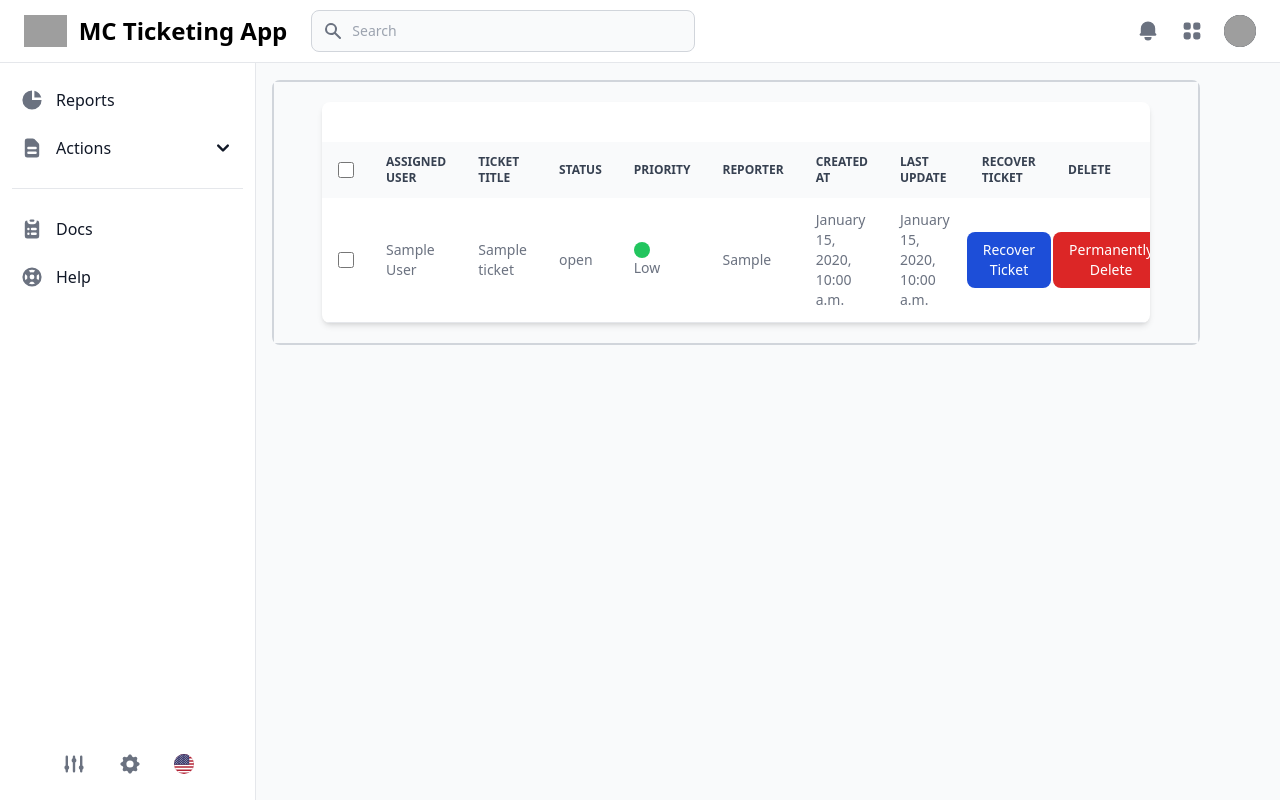
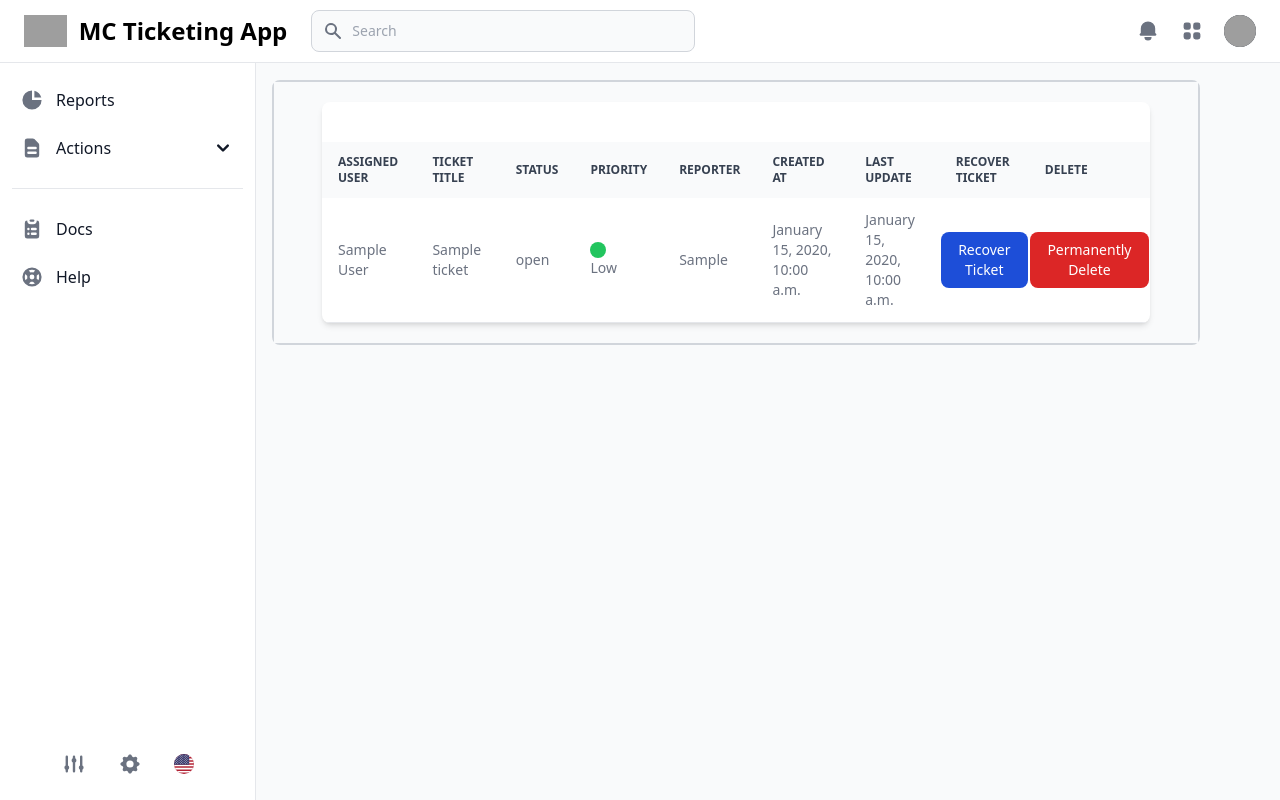
Before and after one commit to mdomeracki231994/mc_ticketing_system, a Django app: page /all_closed_tickets/ in a window 1280 px wide. Run offline with Django 5.2, Linux system fonts and the light colour scheme; a user stored in the database is signed in; tables that the repository leaves empty hold one stand-in row (values such as "Sample post"); style sheets or scripts are compiled from the project's sources; some libraries are stand-ins or nearby versions; grey boxes are pictures that could not be loaded.

Commit message:
Removing checkboxes

```diff
--- a/templates/ticket_management/closed_tickets.html
+++ b/templates/ticket_management/closed_tickets.html
@@ -14,13 +14,6 @@
                             <table class="w-full text-sm text-left text-gray-500 dark:text-gray-400">
                                 <thead class="text-xs text-gray-700 uppercase bg-gray-50 dark:bg-gray-700 dark:text-gray-400">
                                 <tr>
-                                    <th scope="col" class="p-4">
-                                        <div class="flex items-center">
-                                            <input id="checkbox-all" type="checkbox"
-                                                   class="w-4 h-4 bg-gray-100 border-gray-300 rounded text-primary-600 focus:ring-primary-500 dark:focus:ring-primary-600 dark:ring-offset-gray-800 focus:ring-2 dark:bg-gray-700 dark:border-gray-600">
-                                            <label for="checkbox-all" class="sr-only">checkbox</label>
-                                        </div>
-                                    </th>
                                     <th scope="col" class="px-4 py-3">Assigned User</th>
                                     <th scope="col" class="px-4 py-3">Ticket Title</th>
                                     <th scope="col" class="px-4 py-3">Status</th>
@@ -35,14 +28,6 @@
                                 <tbody>
                                 {% for ticket in tickets %}
                                     <tr class="border-b dark:border-gray-600 hover:bg-gray-100 dark:hover:bg-gray-700">
-                                        <td class="w-4 px-4 py-3">
-                                            <div class="flex items-center">
-                                                <input id="checkbox-table-search-{{ ticket.id }}" type="checkbox"
-                                                       onclick="event.stopPropagation()"
-                                                       class="w-4 h-4 bg-gray-100 border-gray-300 rounded text-primary-600 focus:ring-primary-500 dark:focus:ring-primary-600 dark:ring-offset-gray-800 focus:ring-2 dark:bg-gray-700 dark:border-gray-600">
-                                                <label for="checkbox-table-search-{{ ticket.id }}" class="sr-only">checkbox</label>
-                                            </div>
-                                        </td>
                                         <td class="px-4 py-3">
                                             {% if ticket.assigned_to %}
                                                 {{ ticket.assigned_to.first_name }} {{ ticket.assigned_to.last_name }}
```
Also changed, not shown: templates/ticket_management/all_deleted.html (+0 -15 lines).
